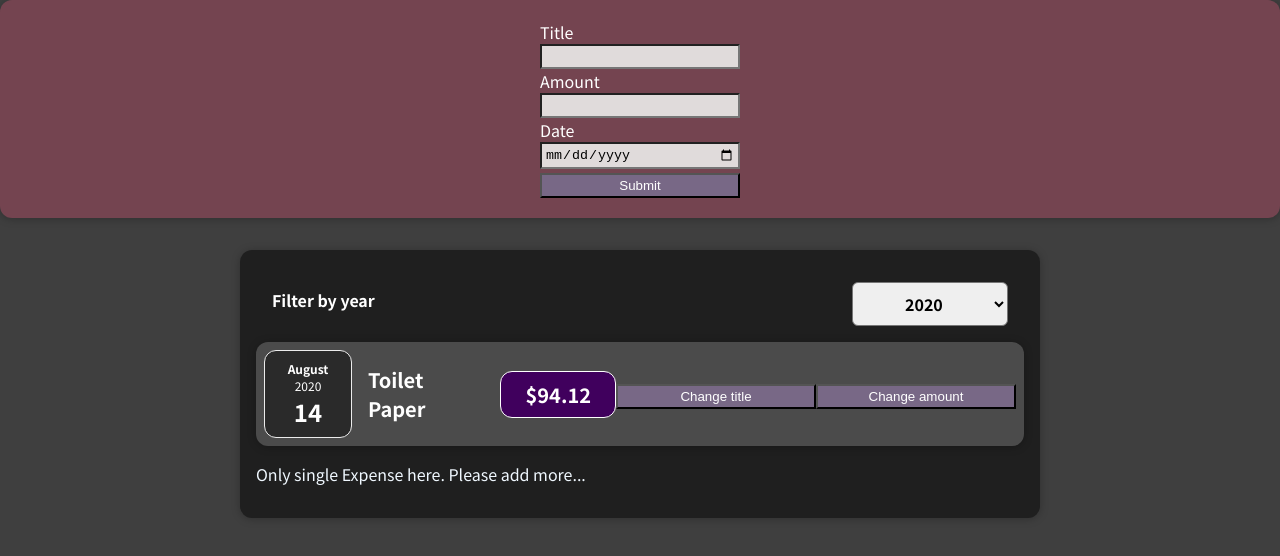
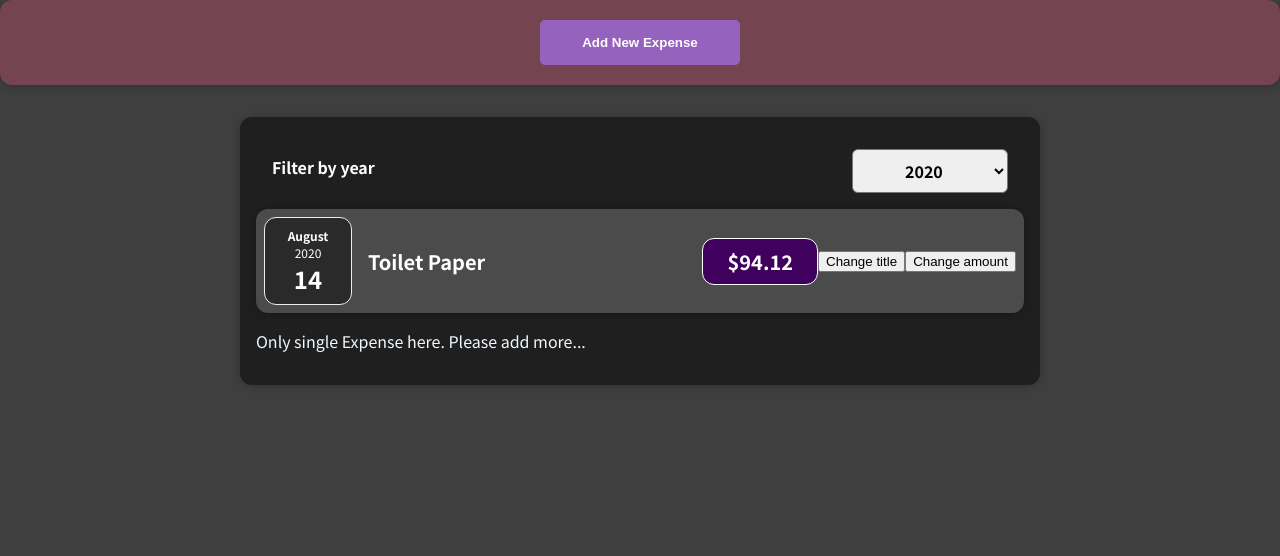
Before and after one commit to Suresh-Kumar-Lohar/s-react-1, a React (Create React App) app: page / in a window 1280 px wide. Shown: the top 556 px of the page. Built offline with nearby package versions, Linux system fonts and the light colour scheme.

Commit message:
adv React task-13

```diff
--- a/src/components/NewExpense/NewExpense.css
+++ b/src/components/NewExpense/NewExpense.css
@@ -10,12 +10,28 @@ input {
   width: 200px;
   padding: 3px;
 }
-button {
+.btn {
   width: 200px;
-  background: rgb(120, 104, 134);
+  display: flex;
+  justify-content: center;
+}
+.button1 {
+  width: 80px;
+  background: rgb(149, 99, 190);
   color: white;
   padding: 3px;
-  margin-top: 4px;
+  margin: 4px;
+  border-style: none;
+}
+.button2 {
+  width: 200px;
+  background: rgb(149, 99, 190);
+  color: white;
+  padding: 15px;
+  margin: 20px;
+  border-style: none;
+  border-radius: 5px;
+  font-weight: bold;
 }
 .center {
   display: flex;
--- a/src/components/NewExpense/NewExpense.js
+++ b/src/components/NewExpense/NewExpense.js
@@ -3,13 +3,14 @@ import Card from '../UI/Card'
 import './NewExpense.css'
 
 const NewExpense = (props) => {
+  const [isEdit, setIsEdit] = useState(false)
   const [enteredTitle, setEnteredTitle] = useState('')
   const [enteredAmount, setEnteredAmount] = useState('')
   const [enteredDate, setEnteredDate] = useState('')
 
   const submitHandler = (e) => {
     e.preventDefault()
-
+    setIsEdit(false)
     const expenseData = {
       title: enteredTitle,
       amount: enteredAmount,
@@ -24,6 +25,7 @@ const NewExpense = (props) => {
 
   return (
     <Card className='center'>
+      {isEdit ? (
         <form onSubmit={submitHandler}>
           <div>
             <label>Title</label>
@@ -56,8 +58,20 @@ const NewExpense = (props) => {
               }}
             />
           </div>
-        <button>Submit</button>
+          <div className='btn'>
+            <button className='button1' type='submit'>
+              Submit
+            </button>
+            <button className='button1' onClick={() => setIsEdit(false)}>
+              Cancel
+            </button>
+          </div>
         </form>
+      ) : (
+        <button className='button2' onClick={() => setIsEdit(true)}>
+          Add New Expense
+        </button>
+      )}
     </Card>
   )
 }
```
Lines whose indentation alone changed are shown as unchanged.
